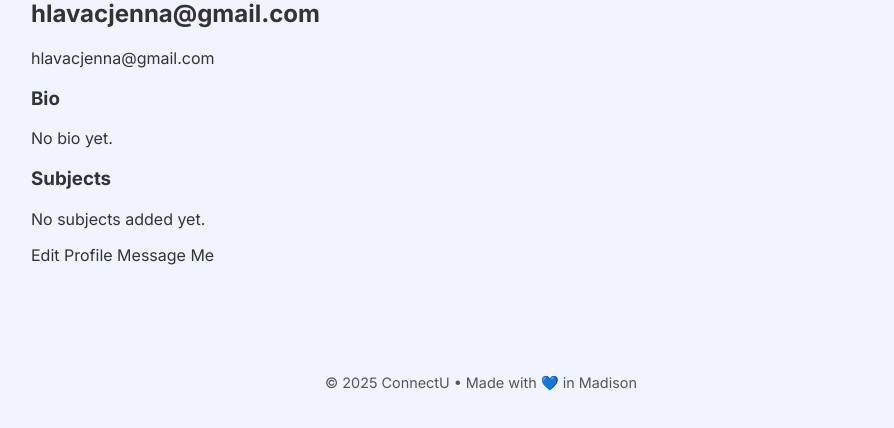
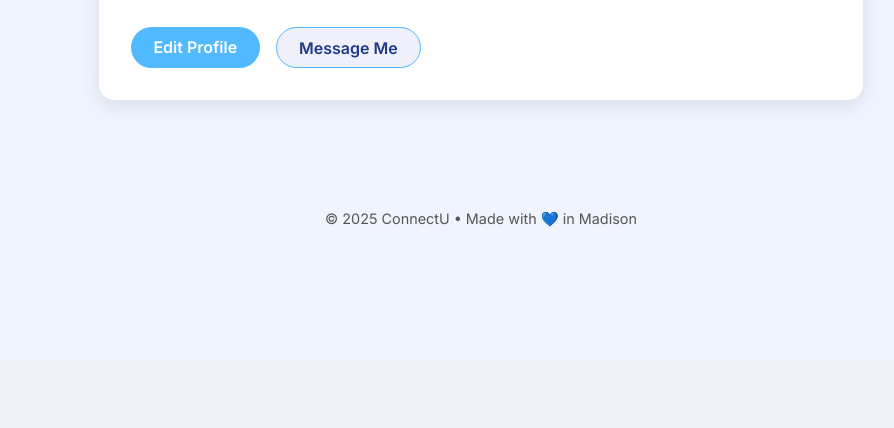
Before and after one commit to morganhoch/MadHacks2025Use, a Flask app: template connectu/templates/profile.html in a window 1280 px wide. Shown: the part 438-866 px from the top of the page, without its empty margins (159-1053 px from the left). After the commit the page ends 665 px from the top, so only its background shows below. Run offline with Flask 3, Linux system fonts and the light colour scheme; the template is opened without the code that fills it: values that come from a table or form of the project are taken from there, others are empty.

Commit message:
Update styles.css

```diff
--- a/connectu/static/styles.css
+++ b/connectu/static/styles.css
@@ -146,3 +146,77 @@ footer {
     color: #555;
     font-size: 0.9em;
 }
+
+.profile-container {
+    max-width: 700px;
+    margin: auto;
+    background: #fff;
+    padding: 2em;
+    border-radius: 15px;
+    box-shadow: 0 5px 20px rgba(0,0,0,0.1);
+}
+
+.profile-header {
+    display: flex;
+    align-items: center;
+    gap: 2em;
+    margin-bottom: 2em;
+}
+
+.profile-header .avatar img {
+    width: 100px;
+    height: 100px;
+    border-radius: 50%;
+    object-fit: cover;
+    border: 3px solid #50b9ff;
+}
+
+.profile-info h2 {
+    margin: 0;
+    font-size: 1.8em;
+    font-weight: 700;
+}
+
+.profile-info p {
+    margin: 0.2em 0 0 0;
+    color: #555;
+}
+
+.profile-details h3 {
+    margin-top: 1.5em;
+    margin-bottom: 0.5em;
+    color: #1e3a8a;
+}
+
+.profile-actions {
+    margin-top: 2em;
+    display: flex;
+    gap: 1em;
+}
+
+.btn-primary {
+    background: #50b9ff;
+    color: white;
+    padding: 0.6em 1.4em;
+    border-radius: 25px;
+    font-weight: 600;
+    text-decoration: none;
+}
+
+.btn-primary:hover {
+    background: #36a3f0;
+}
+
+.btn-secondary {
+    background: #f0f0fa;
+    color: #1e3a8a;
+    padding: 0.6em 1.4em;
+    border-radius: 25px;
+    font-weight: 600;
+    text-decoration: none;
+    border: 1px solid #50b9ff;
+}
+
+.btn-secondary:hover {
+    background: #daf4ff;
+}
```
